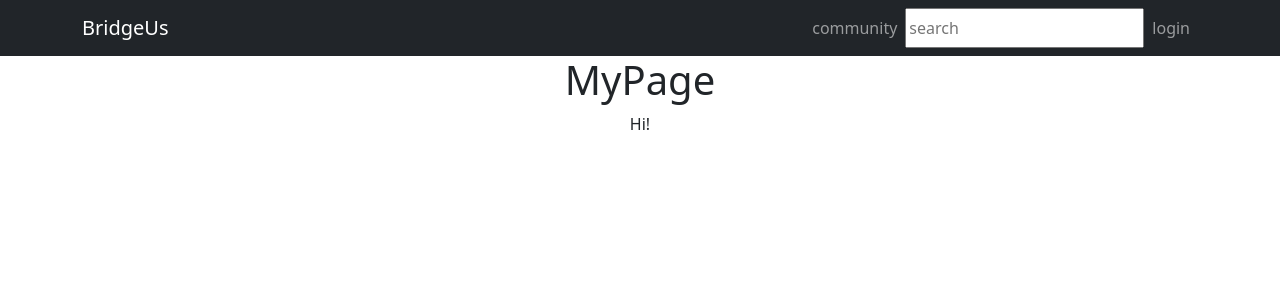
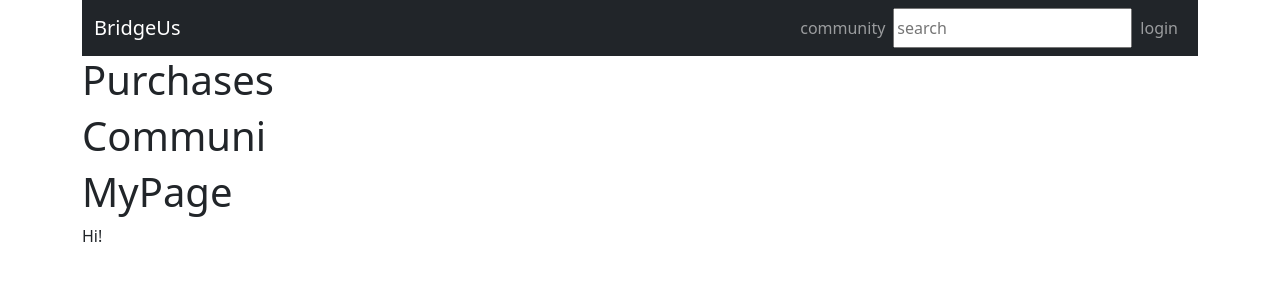
Before and after one commit to swsnu/swppfall2022-team16, a React (Create React App) app in the folder frontend/: page /user/1 in a window 1280 px wide. Shown: the top 300 px of the page. Built offline with nearby package versions, Linux system fonts and the light colour scheme.

Commit message:
Modify text alignment for card

```diff
--- a/frontend/src/App.css
+++ b/frontend/src/App.css
@@ -1,5 +1,5 @@
 .App {
-  text-align: center;
+  /* text-align: center; */
 }
 
 .App-logo {
--- a/frontend/src/pages/MyPage.tsx
+++ b/frontend/src/pages/MyPage.tsx
@@ -1,11 +1,26 @@
 import React from 'react'
+import { Col, Container, Row } from 'react-bootstrap'
 import TopBar from '../components/TopBar'
 /*eslint-disable */
 
 export default function MyPage (): JSX.Element {
-  return (<div>
-    <TopBar />
+  return (<Container>
+    <Row>
+      <Col>
+        <TopBar />
+      </Col>
+    </Row>
+    <Row>
+      <Col>
+        <h1>Purchases</h1>
+      </Col>
+    </Row>
+    <Row>
+      <Col>
+        <h1>Communi</h1>
+      </Col>
+    </Row>
     <h1>MyPage</h1>
     <p>Hi!</p>
-  </div>)
+  </Container>)
 }
--- a/frontend/src/store/slices/bridgeus.ts
+++ b/frontend/src/store/slices/bridgeus.ts
@@ -67,6 +67,6 @@ export const bridgeusSlice = createSlice({
 })
 
 export const bridgeusActions = bridgeusSlice.actions
-export const selectbridgeus = (state: RootState) => state.bridgeus
+export const selectbridgeus = (state: RootState): BridgeusState => state.bridgeus
 
 export default bridgeusSlice.reducer
```
Also changed, not shown: frontend/src/store/index.ts (line endings or trailing spaces).
